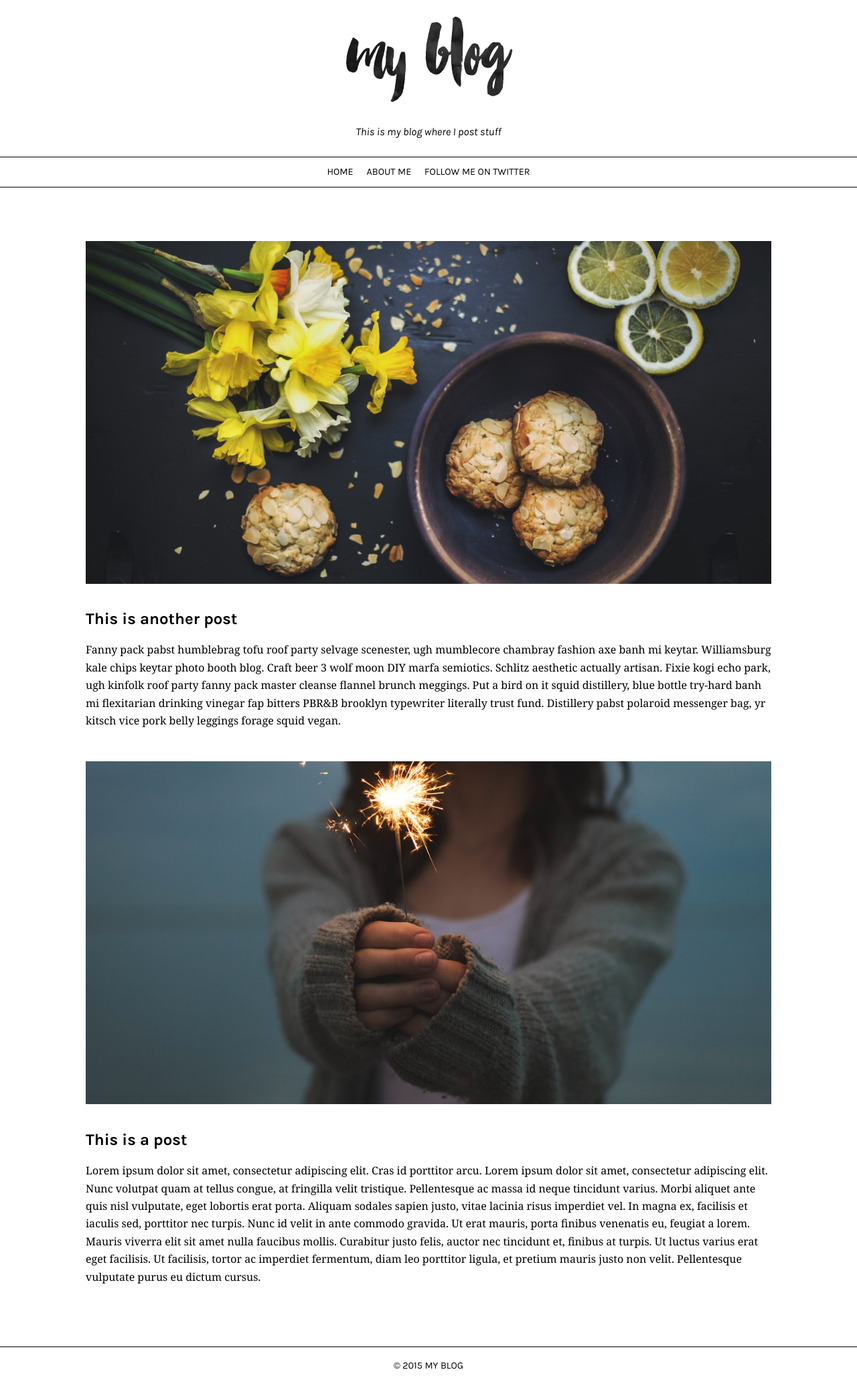
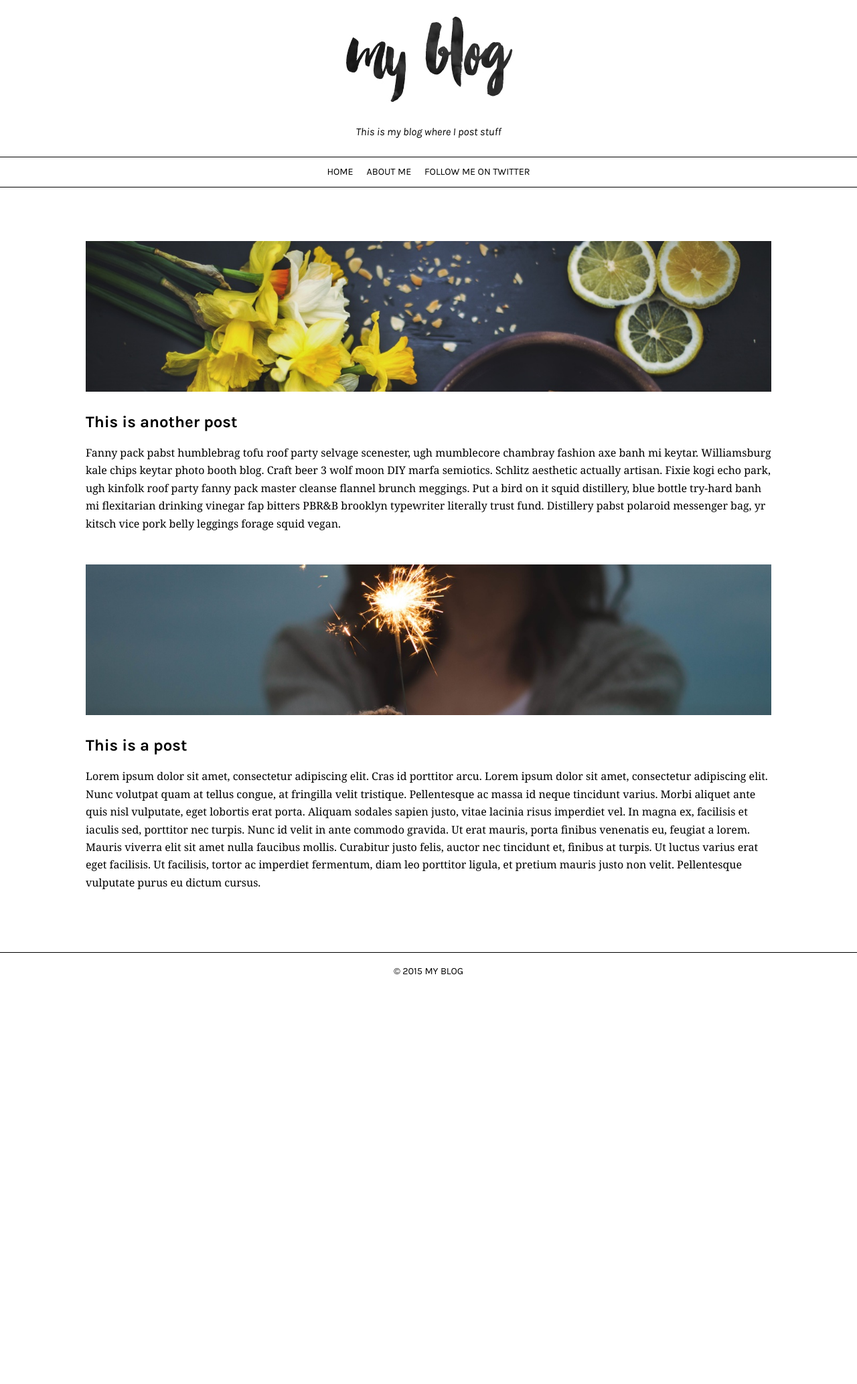
Before and after one commit to ines/pretty-jekyll-skeleton, a Jekyll site: the page built from index.html, in a window 1280 px wide. Shown: the whole page at 67% size. Built offline with Jekyll 4.4.1, drawn with Linux system fonts in a browser that asks for light colours; after the commit the page ends 1479 px from its top, so only the background shows below that.

Commit message:
Fix detection of homepage for Jekyll 3

```diff
--- a/_layouts/default.html
+++ b/_layouts/default.html
@@ -14,7 +14,7 @@
     <title>{% if page.title %}{{ page.title }} | {{site.name}}{% else %}{{ site.name }}{% endif %}</title>
   </head>
 
-<body {% if page.url == "/index.html" %}class="home"{% endif %}>
+<body {% if page.layout != 'post' && page.layout != 'page' %}class="home"{% endif %}>
 
 {% include header.html %}
 
```
